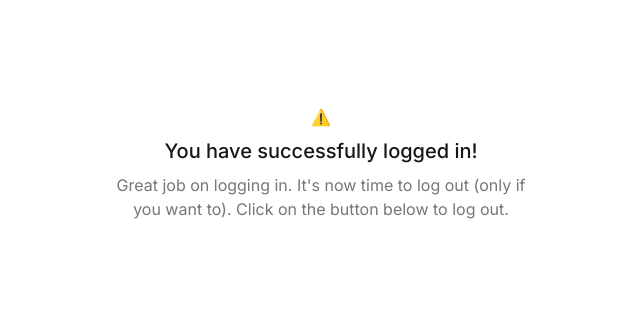
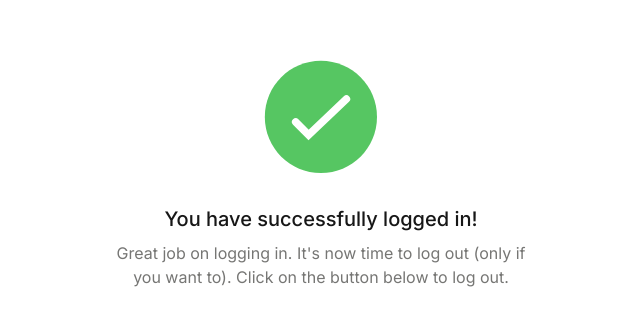
Before and after one commit to michebi/login, a Next.js app in the folder login-ui-kit/: page /Homepage in a window 1280 px wide. Shown: the part 237-562 px from the top of the page, without its empty margins (319-959 px from the left). Built offline with nearby package versions, Linux system fonts and the light colour scheme; no server answers.

Commit message:
Fixed Lottie animation - Removed Lottie package and used react-lottie

```diff
--- a/login-ui-kit/package.json
+++ b/login-ui-kit/package.json
@@ -9,9 +9,9 @@
     "lint": "next lint"
   },
   "dependencies": {
-    "@lottiefiles/react-lottie-player": "^3.5.3",
     "@splinetool/react-spline": "^2.2.6",
     "@splinetool/runtime": "^1.0.89",
+    "lottie-react": "^2.4.0",
     "next": "14.1.0",
     "next-themes": "^0.3.0",
     "react": "^18",
--- a/login-ui-kit/src/app/Homepage/page.tsx
+++ b/login-ui-kit/src/app/Homepage/page.tsx
@@ -1,22 +1,16 @@
 'use client'
-
-import { Player, Controls } from '@lottiefiles/react-lottie-player';
 import lottieanimation from "./lottieanimation.json"
 import React from 'react';
+import Lottie from "lottie-react";
 
 
 export default function Homepage() {
   return (
     <div className="h-screen bg-background-primary-default w-full flex items-center justify-center">
-      <div className="flex flex-col justify-center max-w-[416px] text-center gap-2">
-        <Player
-          autoplay
-          loop = {false}
-          src="src/app/Homepage/lottieanimation.json"
-          style={{ height: '150px', width: '150x' }}
-        >
-          <Controls visible={false} buttons={['play', 'repeat', 'frame', 'debug']} />
-        </Player>
+      <div className="flex flex-col justify-center max-w-[416px] text-center gap-2 items-center justify-center">
+        <div className="w-40 h-40">
+          <Lottie animationData={lottieanimation} loop={false} />
+        </div>
         <div className="text-font-primary font-medium text-xl">
           You have successfully logged in!
         </div>
```
Also changed, not shown: 1 other file (tests, documents, lock files or other folders).
